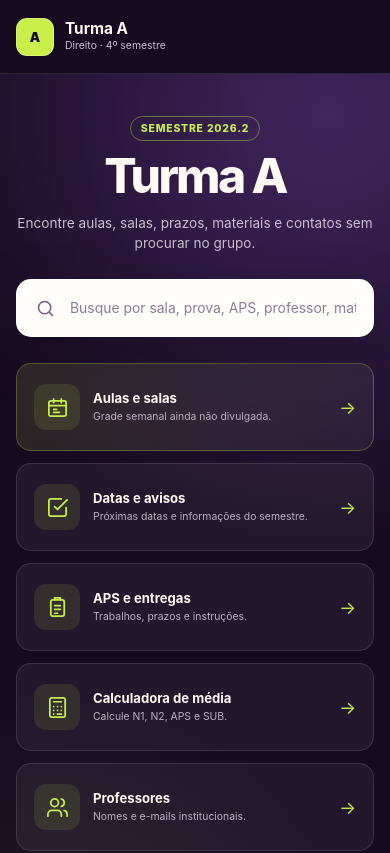
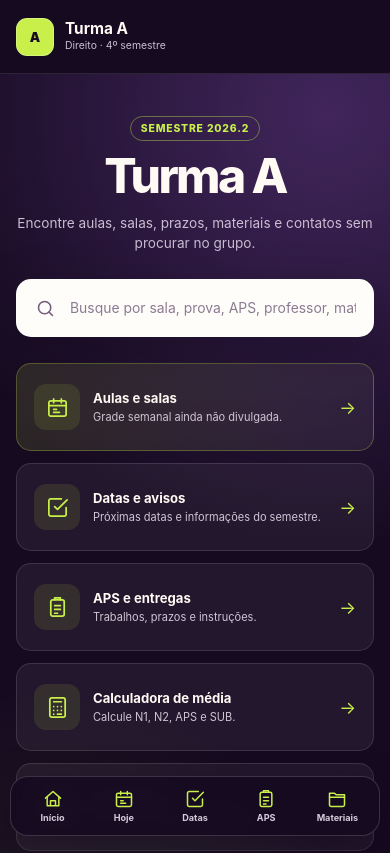
Before and after one commit to DraBeth/turma-a, a React (Vite) app: page / in a window 390 px wide. Shown: the top 853 px of the page. Built offline with nearby package versions, Linux system fonts and the light colour scheme.

Commit message:
Melhora a localização das informações no portal

```diff
--- a/src/App.css
+++ b/src/App.css
@@ -319,8 +319,8 @@
 }
 
 .shortcut-copy small {
-  color: #bcaec3;
-  font-size: 0.65rem;
+  color: #d0c4d5;
+  font-size: 0.69rem;
   line-height: 1.35;
 }
 
@@ -370,8 +370,8 @@
 
 .section-title p {
   margin-top: 8px;
-  color: #76687d;
-  font-size: 0.8rem;
+  color: #67596e;
+  font-size: 0.84rem;
 }
 
 .agenda {
@@ -473,8 +473,29 @@
 .today-observation {
   margin-top: 18px;
   color: #685a6f;
-  font-size: 0.75rem;
+  font-size: 0.78rem;
   line-height: 1.5;
+}
+
+.today-pending {
+  display: grid;
+  gap: 6px;
+  margin-top: 28px;
+  padding: 18px;
+  border: 1px solid #ead89a;
+  border-radius: 13px;
+  color: #5e4707;
+  background: #fff7d9;
+}
+
+.today-pending strong {
+  font-size: 0.84rem;
+}
+
+.today-pending span {
+  color: #735f27;
+  font-size: 0.72rem;
+  line-height: 1.45;
 }
 
 .source-row {
@@ -657,15 +678,6 @@
 .subject-copy {
   display: grid;
   gap: 8px;
-}
-
-.subject-status {
-  width: fit-content;
-  color: #c9f04a;
-  font-size: 0.55rem;
-  font-weight: 850;
-  letter-spacing: 0.08em;
-  text-transform: uppercase;
 }
 
 .subject-item h4 {
@@ -924,6 +936,23 @@
   font-size: 0.84rem;
 }
 
+.link-placeholder {
+  border-style: dashed;
+  background: #f8f3f9;
+}
+
+.link-placeholder .link-status {
+  width: fit-content;
+  padding: 4px 7px;
+  border-radius: 999px;
+  color: #66410b;
+  background: #f9e4ad;
+  font-size: 0.58rem;
+  font-weight: 850;
+  letter-spacing: 0.05em;
+  text-transform: uppercase;
+}
+
 .link-list span,
 .link-placeholder span {
   color: #76687d;
@@ -932,13 +961,31 @@
 }
 
 .contacts-section {
-  padding-top: 50px;
+  margin-bottom: 68px;
+  padding: 68px;
+  border: 1px solid rgba(90, 42, 120, 0.1);
+  border-radius: 28px;
+  background: #eee8f1;
 }
 
 .contacts {
   margin-left: 134px;
   display: grid;
   gap: 16px;
+}
+
+.contacts-heading {
+  display: grid;
+  gap: 4px;
+}
+
+.contacts-heading strong {
+  font-size: 1rem;
+}
+
+.contacts-heading span {
+  color: #67596e;
+  font-size: 0.72rem;
 }
 
 .contacts input {
@@ -979,8 +1026,8 @@
 }
 
 .contacts a {
-  color: #76687d;
-  font-size: 0.65rem;
+  color: #65546d;
+  font-size: 0.69rem;
   overflow-wrap: anywhere;
 }
 
@@ -1076,6 +1123,10 @@
   color: #5a2a78;
   font-weight: 800;
   text-decoration: none;
+}
+
+.mobile-nav {
+  display: none;
 }
 
 button:focus-visible,
@@ -1199,10 +1250,15 @@ summary:focus-visible {
   }
 
   .dates-section,
-  .calculator-section {
+  .calculator-section,
+  .contacts-section {
     width: 100%;
     padding: 58px 16px;
     border-radius: 0;
+  }
+
+  .contacts-section {
+    margin-bottom: 0;
   }
 
   .notice-list,
@@ -1245,6 +1301,52 @@ summary:focus-visible {
     max-width: 150px;
     text-align: right;
   }
+
+  .page {
+    padding-bottom: calc(68px + env(safe-area-inset-bottom));
+  }
+
+  .mobile-nav {
+    position: fixed;
+    z-index: 60;
+    right: 10px;
+    bottom: max(8px, env(safe-area-inset-bottom));
+    left: 10px;
+    min-height: 60px;
+    display: grid;
+    grid-template-columns: repeat(5, minmax(0, 1fr));
+    padding: 6px;
+    border: 1px solid rgba(255, 255, 255, 0.16);
+    border-radius: 18px;
+    color: #fffaf4;
+    background: rgba(22, 10, 32, 0.94);
+    box-shadow: 0 14px 40px rgba(14, 5, 20, 0.38);
+    backdrop-filter: blur(14px);
+  }
+
+  .mobile-nav a {
+    min-width: 0;
+    display: grid;
+    place-items: center;
+    align-content: center;
+    gap: 3px;
+    border-radius: 12px;
+    color: #d7cbdc;
+    font-size: 0.57rem;
+    font-weight: 750;
+    text-decoration: none;
+  }
+
+  .mobile-nav a:active {
+    color: #c9f04a;
+    background: rgba(201, 240, 74, 0.1);
+  }
+
+  .mobile-nav svg {
+    width: 20px;
+    height: 20px;
+    color: #c9f04a;
+  }
 }
 
 @media (prefers-reduced-motion: reduce) {
```
